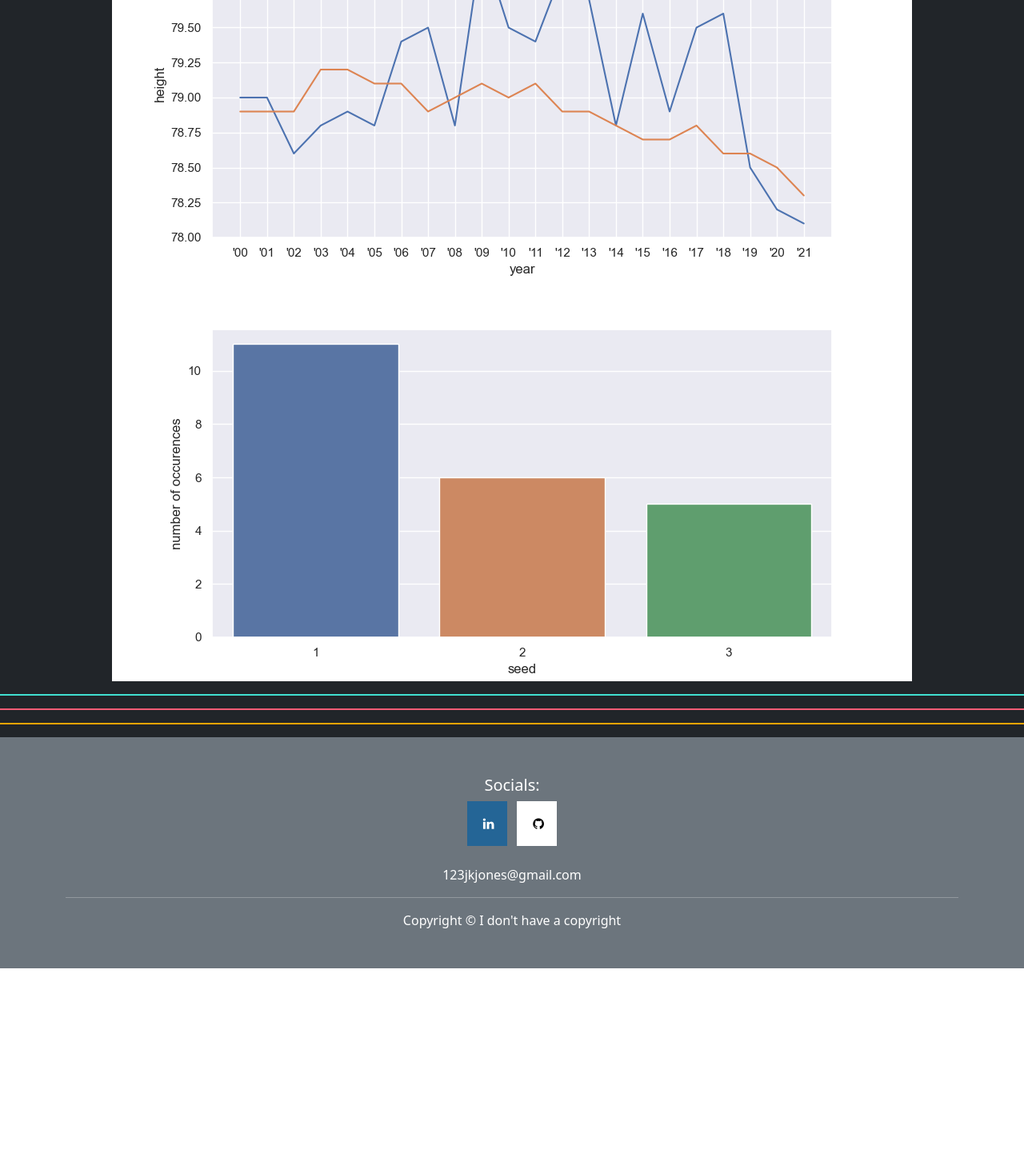
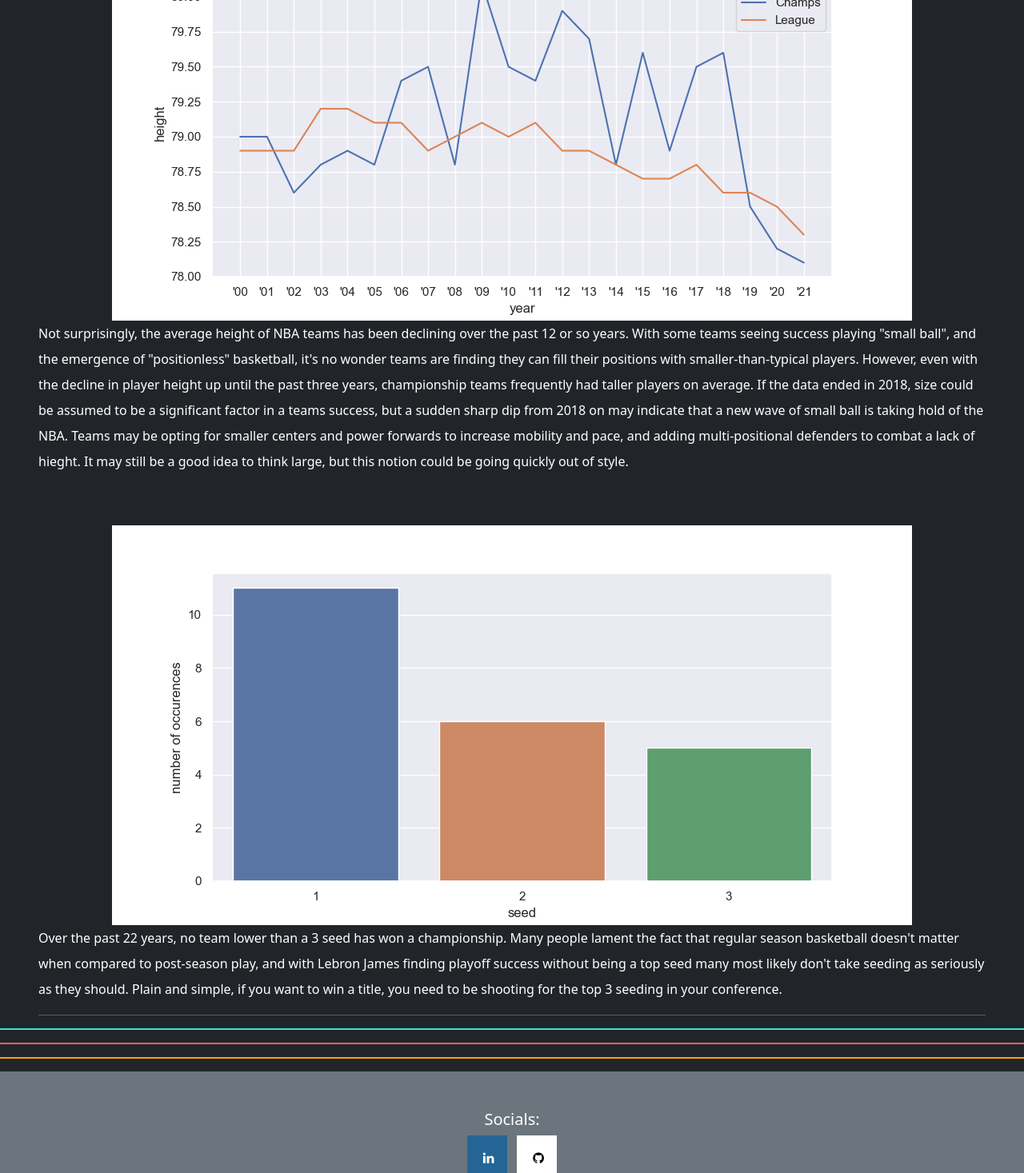
Before and after one commit to jekijo/NBAsite, a React (Create React App) app: page /sizeseed in a window 1280 px wide. Shown: the part 533-2000 px from the top of the page at 80% size. Before the commit the page ends 1744 px from the top, so only its background shows below. Built offline with nearby package versions, Linux system fonts and the light colour scheme.

Commit message:
sizd and seed page explanation

```diff
--- a/src/Defense.js
+++ b/src/Defense.js
@@ -30,6 +30,7 @@ export default function Defense () {
             <img src={STL} alt=''/>
           </div>
           <BlkStlFExp />
+          <hr></hr>
         </div>
       </div>
     );
--- a/src/SizeSeed.js
+++ b/src/SizeSeed.js
@@ -7,11 +7,51 @@ export default function SizeSeed () {
       <div class='text-white bg-dark lh-lg mx-5'>
         <hr class='bg-dark'/>
         <p class='fs-1'>Size and Seeding</p>
+        <hr></hr>
         <p></p>
         <div class='text-center'>
+          <br></br>
           <img src={Height} alt=''/>
+        </div>
+        <SizeExp/>
+        <br></br>
+          <p/>
+        <div class='text-center'>
           <img src={Seed} alt=''/>
         </div>
+        <SeedExp />
+        <hr></hr>
       </div>
     );
   }
+
+
+
+
+  function SizeExp () {
+    return (
+      <p>
+        Not surprisingly, the average height of NBA teams has been declining over the past 12 or so years.
+        With some teams seeing success playing "small ball", and the emergence of "positionless" basketball, it's no
+        wonder teams are finding they can fill their positions with smaller-than-typical players. However, even
+        with the decline in player height up until the past three years, championship teams frequently had taller
+        players on average. If the data ended in 2018, size could be assumed to be a significant factor in a teams
+        success, but a sudden sharp dip from 2018 on may indicate that a new wave of small ball is taking hold of the
+        NBA. Teams may be opting for smaller centers and power forwards to increase mobility and pace, and adding
+        multi-positional defenders to combat a lack of hieght. It may still be a good idea to think large, but this
+        notion could be going quickly out of style.
+      </p>
+    )
+  }
+
+
+  function SeedExp () {
+    return (
+      <p>
+        Over the past 22 years, no team lower than a 3 seed has won a championship. Many people lament the fact
+        that regular season basketball doesn't matter when compared to post-season play, and with Lebron James
+        finding playoff success without being a top seed many most likely don't take seeding as seriously as they should.
+        Plain and simple, if you want to win a title, you need to be shooting for the top 3 seeding in your conference.
+      </p>
+    )
+  }
```
